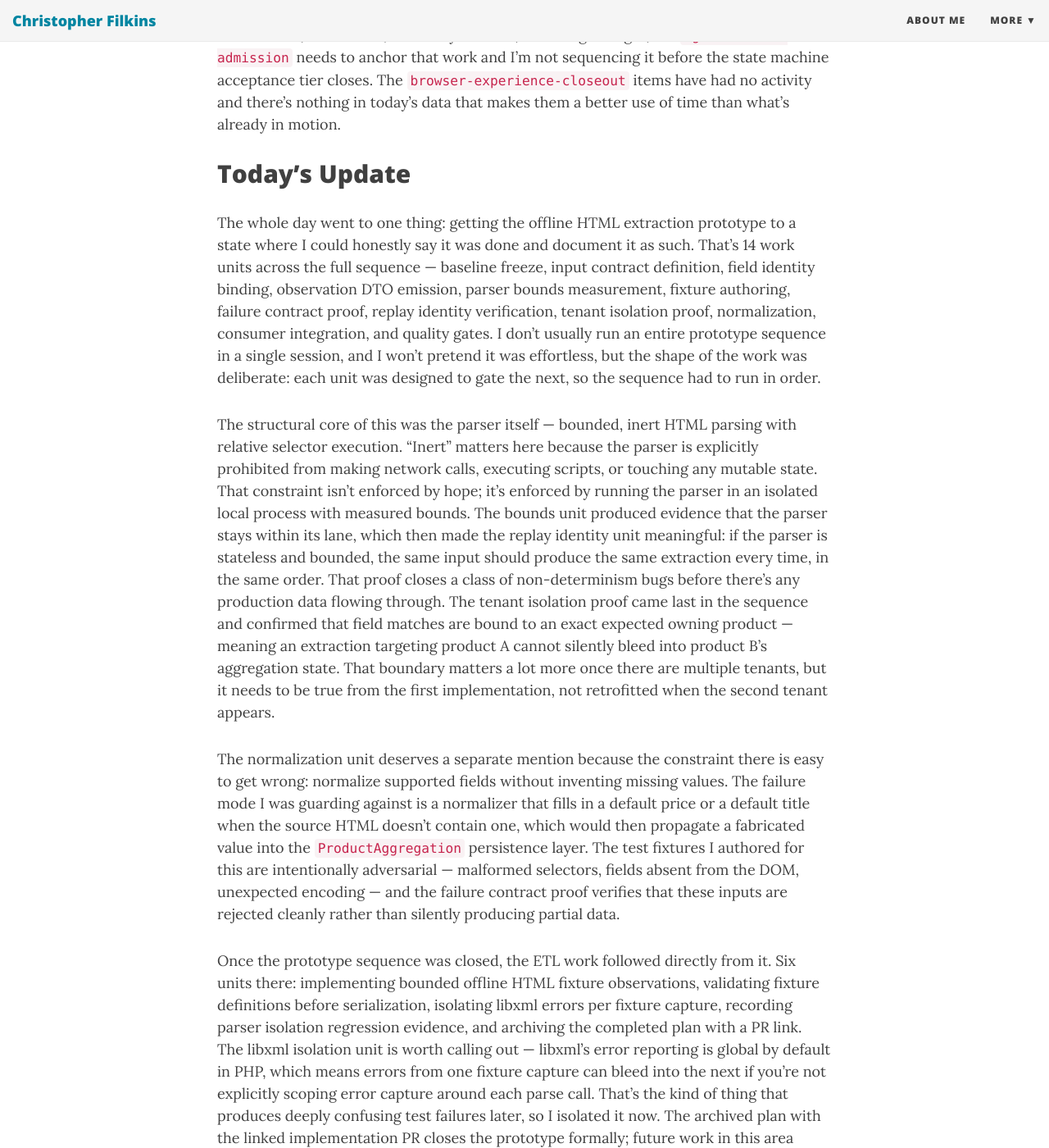
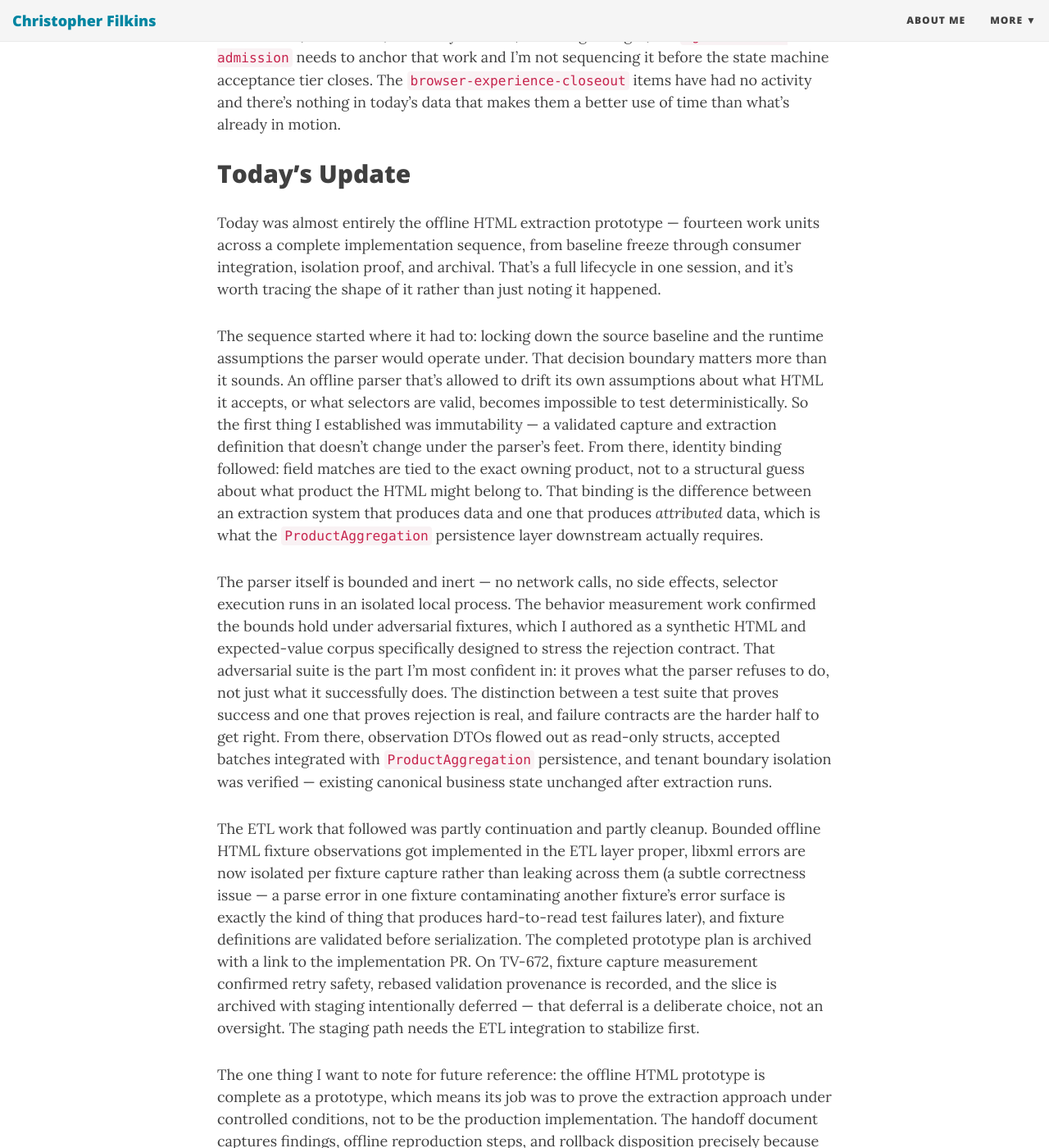
Before and after one commit to filchyboy/filchyboy.github.io, a Jekyll site: the page built from _posts/2026-10-27-daily-dev-log.md, in a window 1280 px wide and 1400 px high, scrolled down 2654 px. Shown: the whole window at 82% size. Built offline with Jekyll 4.4.1, drawn with Linux system fonts in a browser that asks for light colours; nearby versions of some CDN libraries; some of the changed text lies outside the part shown.

Commit message:
Update daily dev log: 2026-10-27

```diff
--- a/_posts/2026-10-27-daily-dev-log.md
+++ b/_posts/2026-10-27-daily-dev-log.md
@@ -48,23 +48,21 @@ Tuesday. Yesterday's merged PRs tell the real story of where the work went — a
 
 
 <!-- SECTION: ACCOMPLISHED START -->
-<!-- publication-digest: df7655e0d819e00c0aa42191e32f9fc30535abf3abbe03a85d8c9dbacc3c2d8a -->
-<!-- publication-revision: a1241757895e4166a0bf3f23029d5f7e -->
-<!-- accomplished-generated: 2026-10-28T02:44:59.908119+00:00 -->
+<!-- publication-digest: 014bddf897161a2158c0425f4e84679eadb4f211d4f1b2978403bdba26bcd679 -->
+<!-- publication-revision: 979be4a662f945558feecf7954109adc -->
+<!-- accomplished-generated: 2026-10-28T13:54:05.024510+00:00 -->
 
 ## Today's Update
 
-The whole day went to one thing: getting the offline HTML extraction prototype to a state where I could honestly say it was done and document it as such. That's 14 work units across the full sequence — baseline freeze, input contract definition, field identity binding, observation DTO emission, parser bounds measurement, fixture authoring, failure contract proof, replay identity verification, tenant isolation proof, normalization, consumer integration, and quality gates. I don't usually run an entire prototype sequence in a single session, and I won't pretend it was effortless, but the shape of the work was deliberate: each unit was designed to gate the next, so the sequence had to run in order.
+Today was almost entirely the offline HTML extraction prototype — fourteen work units across a complete implementation sequence, from baseline freeze through consumer integration, isolation proof, and archival. That's a full lifecycle in one session, and it's worth tracing the shape of it rather than just noting it happened.
 
-The structural core of this was the parser itself — bounded, inert HTML parsing with relative selector execution. "Inert" matters here because the parser is explicitly prohibited from making network calls, executing scripts, or touching any mutable state. That constraint isn't enforced by hope; it's enforced by running the parser in an isolated local process with measured bounds. The bounds unit produced evidence that the parser stays within its lane, which then made the replay identity unit meaningful: if the parser is stateless and bounded, the same input should produce the same extraction every time, in the same order. That proof closes a class of non-determinism bugs before there's any production data flowing through. The tenant isolation proof came last in the sequence and confirmed that field matches are bound to an exact expected owning product — meaning an extraction targeting product A cannot silently bleed into product B's aggregation state. That boundary matters a lot more once there are multiple tenants, but it needs to be true from the first implementation, not retrofitted when the second tenant appears.
+The sequence started where it had to: locking down the source baseline and the runtime assumptions the parser would operate under. That decision boundary matters more than it sounds. An offline parser that's allowed to drift its own assumptions about what HTML it accepts, or what selectors are valid, becomes impossible to test deterministically. So the first thing I established was immutability — a validated capture and extraction definition that doesn't change under the parser's feet. From there, identity binding followed: field matches are tied to the exact owning product, not to a structural guess about what product the HTML might belong to. That binding is the difference between an extraction system that produces data and one that produces *attributed* data, which is what the `ProductAggregation` persistence layer downstream actually requires.
 
-The normalization unit deserves a separate mention because the constraint there is easy to get wrong: normalize supported fields without inventing missing values. The failure mode I was guarding against is a normalizer that fills in a default price or a default title when the source HTML doesn't contain one, which would then propagate a fabricated value into the `ProductAggregation` persistence layer. The test fixtures I authored for this are intentionally adversarial — malformed selectors, fields absent from the DOM, unexpected encoding — and the failure contract proof verifies that these inputs are rejected cleanly rather than silently producing partial data.
+The parser itself is bounded and inert — no network calls, no side effects, selector execution runs in an isolated local process. The behavior measurement work confirmed the bounds hold under adversarial fixtures, which I authored as a synthetic HTML and expected-value corpus specifically designed to stress the rejection contract. That adversarial suite is the part I'm most confident in: it proves what the parser refuses to do, not just what it successfully does. The distinction between a test suite that proves success and one that proves rejection is real, and failure contracts are the harder half to get right. From there, observation DTOs flowed out as read-only structs, accepted batches integrated with `ProductAggregation` persistence, and tenant boundary isolation was verified — existing canonical business state unchanged after extraction runs.
 
-Once the prototype sequence was closed, the ETL work followed directly from it. Six units there: implementing bounded offline HTML fixture observations, validating fixture definitions before serialization, isolating libxml errors per fixture capture, recording parser isolation regression evidence, and archiving the completed plan with a PR link. The libxml isolation unit is worth calling out — libxml's error reporting is global by default in PHP, which means errors from one fixture capture can bleed into the next if you're not explicitly scoping error capture around each parse call. That's the kind of thing that produces deeply confusing test failures later, so I isolated it now. The archived plan with the linked implementation PR closes the prototype formally; future work in this area starts from a documented baseline rather than from memory.
+The ETL work that followed was partly continuation and partly cleanup. Bounded offline HTML fixture observations got implemented in the ETL layer proper, libxml errors are now isolated per fixture capture rather than leaking across them (a subtle correctness issue — a parse error in one fixture contaminating another fixture's error surface is exactly the kind of thing that produces hard-to-read test failures later), and fixture definitions are validated before serialization. The completed prototype plan is archived with a link to the implementation PR. On TV-672, fixture capture measurement confirmed retry safety, rebased validation provenance is recorded, and the slice is archived with staging intentionally deferred — that deferral is a deliberate choice, not an oversight. The staging path needs the ETL integration to stabilize first.
 
-The remaining work — TV-672 fixture capture measurement, retry safety verification, rebased validation provenance, observability instrumentation, and a11y focused tests — represents the interaction evaluation fixture capture loop reaching a stable checkpoint. The provenance recording in particular matters for the archive: I want to be able to reconstruct exactly which version of the selectors produced which extraction results, because that chain of evidence is what makes the offline replay story trustworthy. The portfolio deferral registrations for TV-667 and TV-676 are explicit — those slices are retained but not active, and I'd rather have that recorded than have them show up later as ambiguous open work.
-
-The follow-up research and verification mandate I added to the ETL docs is an honest admission: there are ingestion behaviors I've proven in fixture space that I haven't yet proven against real-world HTML variance. The prototype is solid against the corpus I authored, but the corpus I authored is synthetic. That gap gets addressed in the next phase, not papered over.
+The one thing I want to note for future reference: the offline HTML prototype is complete as a prototype, which means its job was to prove the extraction approach under controlled conditions, not to be the production implementation. The handoff document captures findings, offline reproduction steps, and rollback disposition precisely because the next person touching this — including future me — shouldn't have to reconstruct intent from code alone. The distinction between "prototype complete" and "production ready" is a boundary I'm being deliberate about keeping visible.
 
 <!-- accomplished-unit-ids: docs-follow-up-research-verification-mandate-colossalistic,etl-archive-completed-offline-html-prototype,etl-bounded-offline-html-fixture-observations,etl-isolate-libxml-errors-each-fixture,etl-link-implementation-from-archived-plan,etl-record-parser-isolation-regression-evidence,etl-validate-fixture-definitions-before-serialization,offline-html-baseline,offline-html-bounds,offline-html-consumer,offline-html-failures,offline-html-fixtures,offline-html-handoff,offline-html-identity,offline-html-input-contract,offline-html-isolation,offline-html-normalization,offline-html-observation-batch,offline-html-parser,offline-html-quality,offline-html-replay,portfolio-archive-original-october-execution-checkpoint,tv667-tv676-register-retained-portfolio-deferrals,tv672-archive-tested-fixture-capture-with,tv672-focused-tests-a11y,tv672-measure-fixture-capture-verify-retry,tv672-observability-instrumentation,tv672-record-rebased-validation-provenance -->
 <!-- SECTION: ACCOMPLISHED END -->
```
